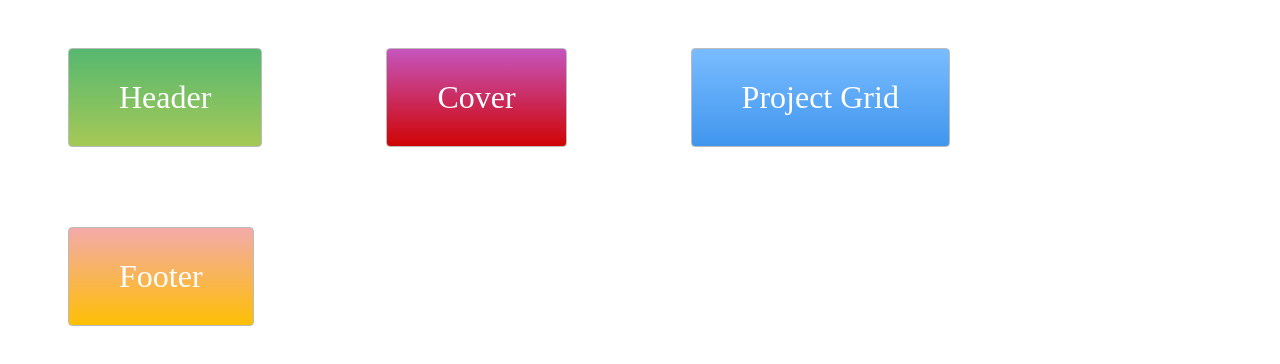
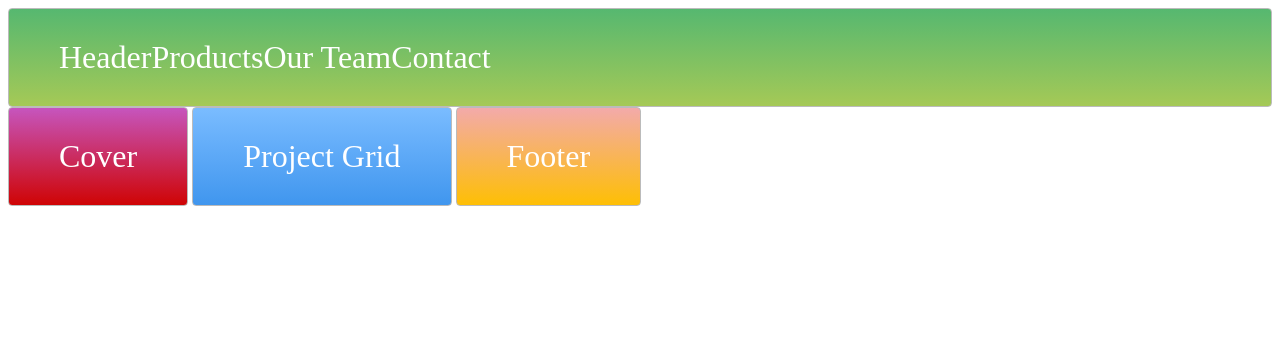
Before and after one commit to russellbot/CSS-Layout, a plain HTML site: page index.html in a window 1280 px wide. Drawn offline with Linux system fonts and the light colour scheme.

Commit message:
Add files via upload

```diff
--- a/index.html
+++ b/index.html
@@ -5,7 +5,12 @@
   <link rel="stylesheet" type="text/css" href="./style.css">
 </head>
 <body>
-  <div class="zone green">Header</div>
+  <div class="zone green container nav">
+  	<div>Header</div>
+  	<div>Products</div>
+  	<div>Our Team</div>
+  	<div>Contact</div>
+  </div>
   <div class="zone red">Cover</div>
   <div class="zone blue">Project Grid</div>
   <div class="zone yellow">Footer</div>
--- a/style.css
+++ b/style.css
@@ -1,6 +1,6 @@
 .zone {
     padding:30px 50px;
-    margin:40px 60px;
+    margin: auto;
     cursor:pointer;
     display:inline-block;
     color:#FFF;
@@ -15,6 +15,10 @@
     -moz-box-shadow:rgba(0,0,0,0.8) 0px 5px 15px, inset rgba(0,0,0,0.15) 0px -10px 20px;
     -o-box-shadow:rgba(0,0,0,0.8) 0px 5px 15px, inset rgba(0,0,0,0.15) 0px -10px 20px;
     box-shadow:rgba(0,0,0,0.8) 0px 5px 15px, inset rgba(0,0,0,0.15) 0px -10px 20px;
+}
+
+.container {
+    display: flex;
 }
 
 /*https://paulund.co.uk/how-to-create-shiny-css-buttons*/
```
